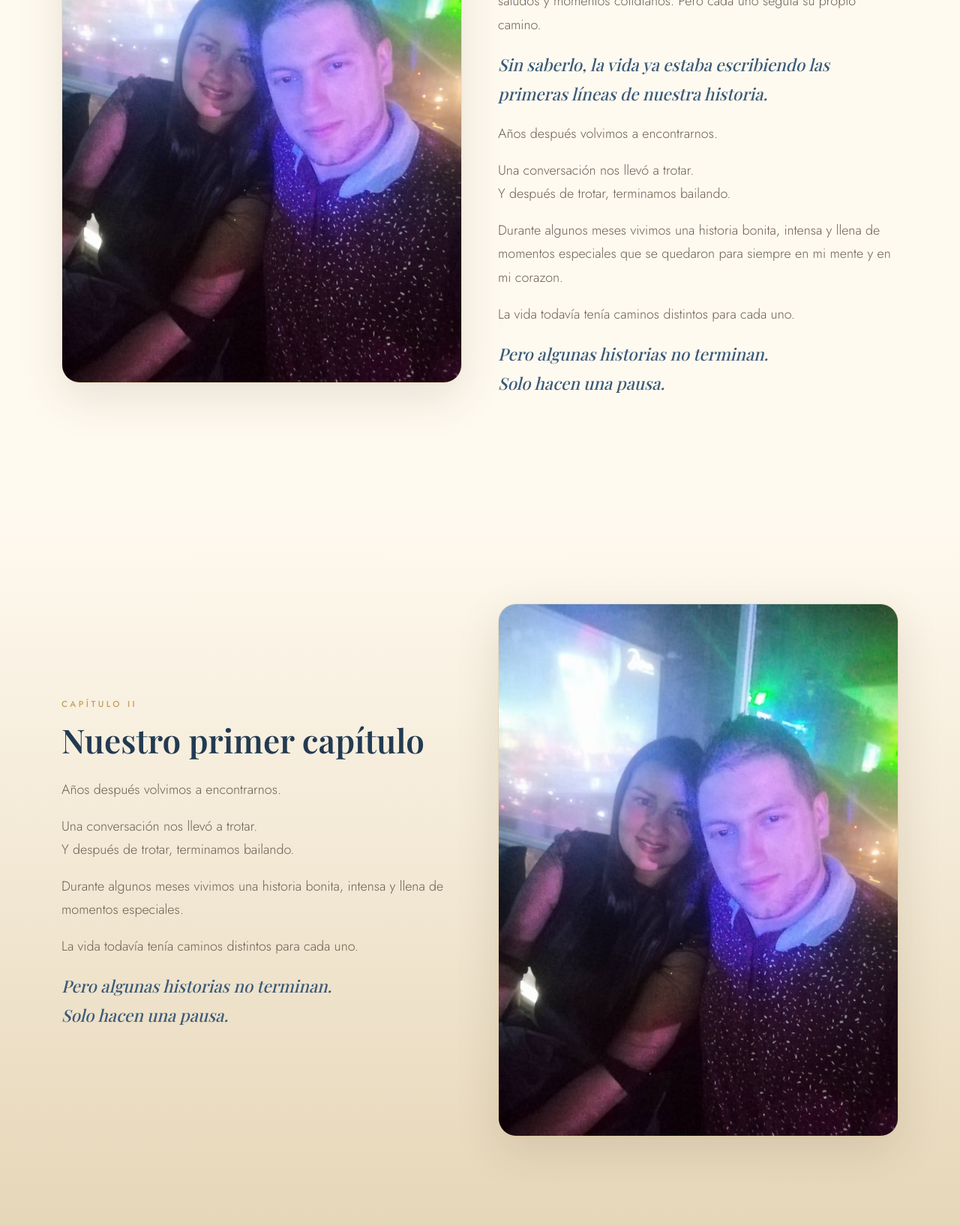
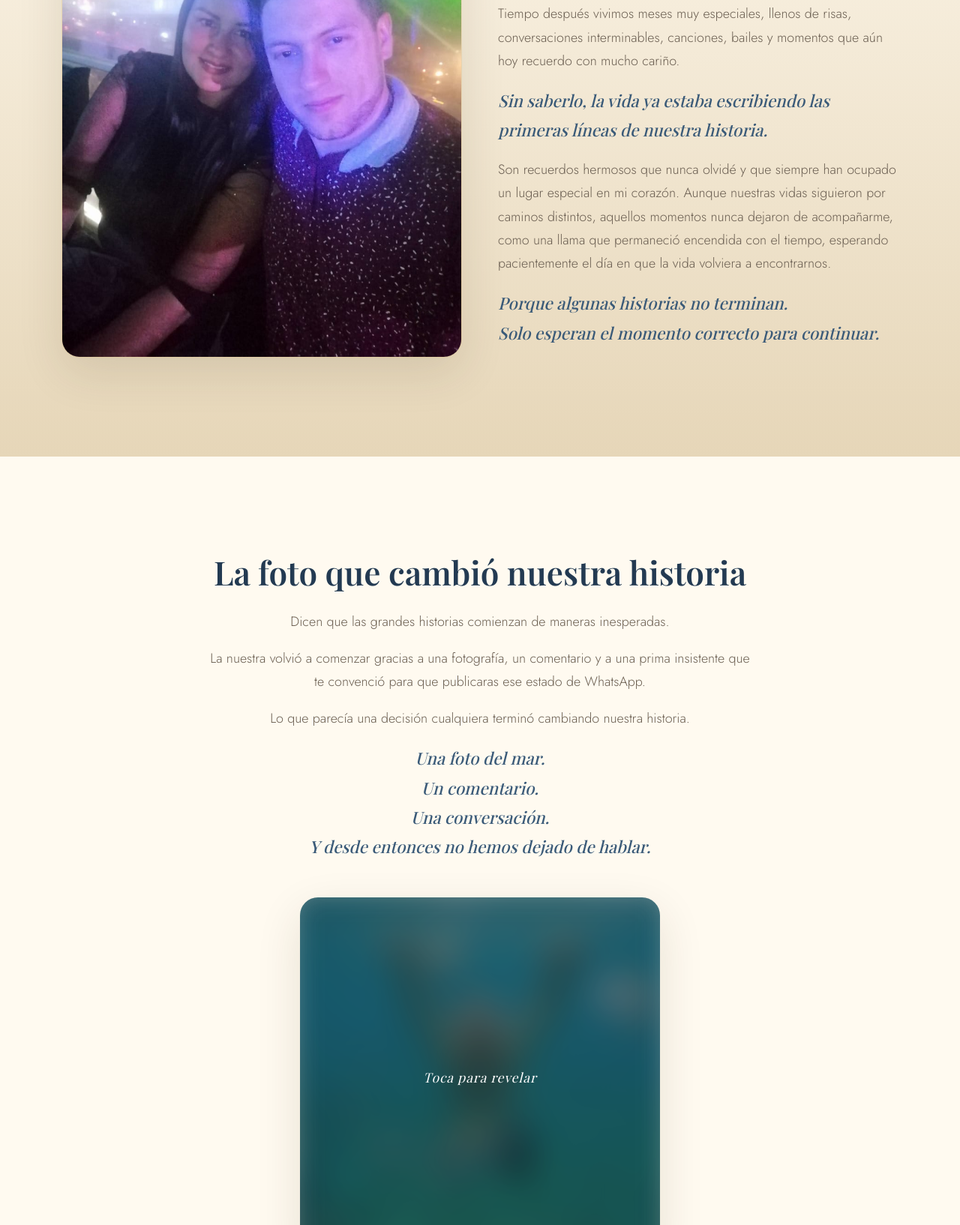
Before and after one commit to vicamaos18/PabloVivi, a plain HTML site: page index.html in a window 1280 px wide. Shown: the part 1166-2800 px from the top of the page at 75% size. Drawn offline with nearby package versions, Linux system fonts and the light colour scheme; a web font is replaced by a local one.

Commit message:
Ajustes textos

```diff
--- a/index.html
+++ b/index.html
@@ -65,15 +65,13 @@
   <div class="hero-content container text-center" data-aos="fade-up" data-aos-duration="1200">
     <!-- EDITAR TEXTO DE PORTADA AQUÍ -->
     <p class="hero-eyebrow">Nuestra historia</p>
-    <p class="hero-line">Hay personas que llegan una vez.</p>
-    <p class="hero-line">Hay personas que se quedan para siempre.</p>
-    <p class="hero-line">Y hay personas que la vida te devuelve cuando llega el momento correcto.</p>
-    <p class="hero-line hero-line-emphasis">Quizás nosotros éramos de esos.</p>
+    <p class="hero-line">La vida nos volvió a encontrar...</p>
+    <p class="hero-line">Y qué bonito ha sido desde entonces.</p>
 
     <p class="hero-names">Pablo <span class="heart">❤</span> Viviana</p>
 
     <a href="#seccion-2" class="btn btn-hero mt-4" id="btn-comenzar">
-      Comenzar nuestra historia
+      Comenzar
     </a>
   </div>
 
@@ -87,7 +85,7 @@
      EDITAR: texto y foto
      FOTO: assets/images/universidad.jpg
 ============================================================= -->
-<section id="seccion-2" class="story-section">
+<section id="seccion-2" class="story-section story-section-alt">
   <div class="container">
     <div class="row align-items-center g-5">
       <div class="col-lg-6" data-aos="fade-right" data-aos-duration="1000">
@@ -96,33 +94,26 @@
         </div>
       </div>
       <div class="col-lg-6" data-aos="fade-left" data-aos-duration="1000" data-aos-delay="150">
-        <p class="section-kicker">Capítulo I</p>
-        <h2 class="section-title">Todo empezó mucho antes</h2>
+        <h2 class="section-title">Antes de volver a encontrarnos...</h2>
         <!-- EDITAR TEXTO AQUÍ -->
         <p class="section-text">
-          Nos conocimos en la universidad.<br>
-          Dos estudiantes de ingeniería de sistemas compartiendo espacios, saludos y momentos cotidianos. Pero cada uno seguía su propio camino.
+         Al principio solo compartíamos algunos saludos y momentos de la vida universitaria, sin imaginar lo que el futuro tenía preparado para nosotros.
+        </p>
+        <p class="section-text">
+         Tiempo después vivimos meses muy especiales, llenos de risas, conversaciones interminables, canciones, bailes y momentos que aún hoy recuerdo con mucho cariño.
         </p>
         <p class="section-text section-text-emphasis">
           Sin saberlo, la vida ya estaba escribiendo las primeras líneas de nuestra historia.
         </p>
         <!-- EDITAR TEXTO AQUÍ -->
         <p class="section-text">
-          Años después volvimos a encontrarnos.
+          Son recuerdos hermosos que nunca olvidé y que siempre han ocupado un lugar especial en mi corazón.
+         Aunque nuestras vidas siguieron por caminos distintos,  aquellos momentos nunca dejaron de acompañarme, como una llama que permaneció encendida con el tiempo, esperando pacientemente el día en que la vida volviera a encontrarnos.
         </p>
-        <p class="section-text">
-          Una conversación nos llevó a trotar.<br>
-          Y después de trotar, terminamos bailando.
-        </p>
-        <p class="section-text">
-          Durante algunos meses vivimos una historia bonita, intensa y llena de momentos especiales que se quedaron para siempre en mi mente y en mi corazon.
-        </p>
-        <p class="section-text">
-          La vida todavía tenía caminos distintos para cada uno.
-        </p>
+
         <p class="section-text section-text-emphasis">
-          Pero algunas historias no terminan.<br>
-          Solo hacen una pausa.
+          Porque algunas historias no terminan.<br>
+          Solo esperan el momento correcto para continuar.
         </p>
       </div>
 
@@ -130,44 +121,6 @@
   </div>
 </section>
 
-<!-- ============================================================
-     SECCIÓN 3 — NUESTRO PRIMER CAPÍTULO
-     EDITAR: texto y foto
-     FOTO: assets/images/primer_capitulo.jpg
-============================================================= -->
-<section id="seccion-3" class="story-section story-section-alt">
-  <div class="container">
-    <div class="row align-items-center g-5 flex-lg-row-reverse">
-      <div class="col-lg-6" data-aos="fade-left" data-aos-duration="1000">
-        <div class="photo-frame">
-          <img src="assets/images/primer_capitulo.jpeg" alt="Nuestro primer capítulo" class="img-fluid" loading="lazy">
-        </div>
-      </div>
-      <div class="col-lg-6" data-aos="fade-right" data-aos-duration="1000" data-aos-delay="150">
-        <p class="section-kicker">Capítulo II</p>
-        <h2 class="section-title">Nuestro primer capítulo</h2>
-        <!-- EDITAR TEXTO AQUÍ -->
-        <p class="section-text">
-          Años después volvimos a encontrarnos.
-        </p>
-        <p class="section-text">
-          Una conversación nos llevó a trotar.<br>
-          Y después de trotar, terminamos bailando.
-        </p>
-        <p class="section-text">
-          Durante algunos meses vivimos una historia bonita, intensa y llena de momentos especiales.
-        </p>
-        <p class="section-text">
-          La vida todavía tenía caminos distintos para cada uno.
-        </p>
-        <p class="section-text section-text-emphasis">
-          Pero algunas historias no terminan.<br>
-          Solo hacen una pausa.
-        </p>
-      </div>
-    </div>
-  </div>
-</section>
 
 <!-- ============================================================
      SECCIÓN 4 — LA FOTO QUE CAMBIÓ NUESTRA HISTORIA
@@ -177,7 +130,6 @@
 ============================================================= -->
 <section id="seccion-4" class="story-section reveal-section">
   <div class="container text-center" data-aos="fade-up">
-    <p class="section-kicker">Capítulo III</p>
     <h2 class="section-title">La foto que cambió nuestra historia</h2>
     <!-- EDITAR TEXTO AQUÍ -->
     <p class="section-text mx-auto" style="max-width:720px;">
@@ -196,14 +148,10 @@
       Una conversación.<br>
       Y desde entonces no hemos dejado de hablar.
     </p>
-    <p class="section-text mx-auto" style="max-width:720px;">
-      Cinco años después de nuestro primer capítulo, la vida volvió a cruzar nuestros caminos cuando menos lo esperábamos.
-    </p>
-
     <!-- Imagen interactiva con blur -->
     <div class="reveal-photo-wrapper mx-auto mt-5" data-aos="zoom-in">
       <button type="button" class="reveal-photo-btn" id="reveal-photo-btn" aria-label="Haz clic para revelar la foto">
-        <img src="assets/images/foto_mar.jpg" alt="La foto del mar que cambió nuestra historia" class="reveal-photo" id="reveal-photo">
+        <img src="assets/images/foto_mar.jpeg" alt="La foto del mar que cambió nuestra historia" class="reveal-photo" id="reveal-photo">
         <span class="reveal-hint">Toca para revelar</span>
       </button>
       <p class="reveal-message" id="reveal-message">Todo comenzó aquí <span class="heart">❤</span></p>
```
Also changed, not shown: assets/images/foto_mar.jpeg (added), img/WhatsApp Image 2026-09-15 at 9.32.14 AM (1).jpeg (deleted), img/WhatsApp Image 2026-09-15 at 9.32.14 AM (2).jpeg (deleted), img/WhatsApp Image 2026-09-15 at 9.32.14 AM.jpeg (deleted), img/WhatsApp Image 2026-09-15 at 9.35.51 AM (1).jpeg (deleted), img/WhatsApp Image 2026-09-15 at 9.35.51 AM (2).jpeg (deleted), img/WhatsApp Image 2026-09-15 at 9.35.51 AM (3).jpeg (deleted), img/WhatsApp Image 2026-09-15 at 9.35.51 AM (4).jpeg (deleted), img/WhatsApp Image 2026-09-15 at 9.35.51 AM.jpeg (deleted), img/WhatsApp Image 2026-09-15 at 9.35.52 AM (1).jpeg (deleted), img/WhatsApp Image 2026-09-15 at 9.35.52 AM (2).jpeg (deleted), img/WhatsApp Image 2026-09-15 at 9.35.52 AM.jpeg (deleted), img/universidad.jpeg (deleted).
